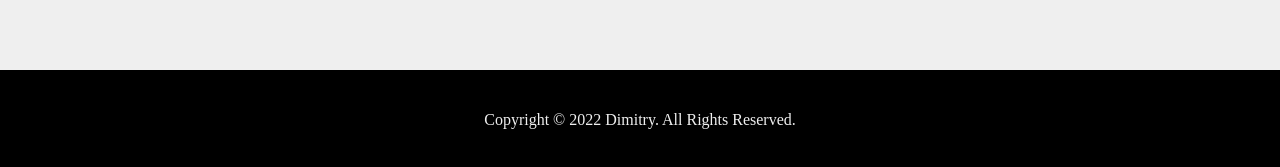
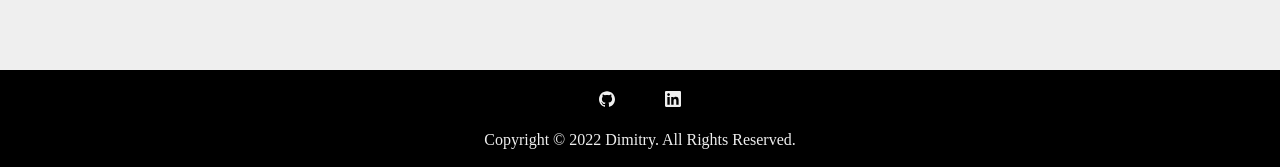
Before and after one commit to Dimitry-prog/portfolio, a React (Create React App) app: page / in a window 1280 px wide. Shown: the part 2115-2282 px from the top of the page. Built offline with nearby package versions, Linux system fonts and the light colour scheme; the HTML template or start-up script is replaced by a standard one.

Commit message:
feat: MySocialLinks.jsx

```diff
--- a/src/components/Footer/Footer.jsx
+++ b/src/components/Footer/Footer.jsx
@@ -1,9 +1,11 @@
 import React from "react";
 import styles from './Footer.module.scss';
+import MySocialLinks from "../MySocialLinks/MySocialLinks";
 
 const Footer = () => {
   return (
     <footer className={styles.footer}>
+      <MySocialLinks/>
       <p>Copyright &copy; 2022 Dimitry. All Rights Reserved.</p>
     </footer>
   );
--- a/src/components/Footer/Footer.module.scss
+++ b/src/components/Footer/Footer.module.scss
@@ -1,10 +1,13 @@
+@use 'src/styles/mixins.scss';
 @import 'src/styles/variables.scss';
 
 .footer{
-  display: flex;
+  @include mixins.flexColumn;
   justify-content: center;
-  align-items: center;
   min-height: 100px;
   background-color: $colorBlack;
   color: $colorSecondary-1;
+  p {
+    margin-top: 20px;
+  }
 }
--- a/src/components/Header/Header.jsx
+++ b/src/components/Header/Header.jsx
@@ -1,6 +1,7 @@
 import React from "react";
 import styles from './Header.module.scss';
 import {Link} from "react-router-dom";
+import MySocialLinks from "../MySocialLinks/MySocialLinks";
 
 const Header = () => {
   return (
@@ -10,6 +11,7 @@ const Header = () => {
             <h1>I'm Dimitry</h1>
             <p>Front-end developer</p>
             <Link to='/contact' className={styles.header__link}>Hire me</Link>
+            <MySocialLinks/>
           </div>
           <img src={require("../../images/person.png")} alt="header bg image" className={styles.header__img}/>
         </div>
--- a/src/components/Header/Header.module.scss
+++ b/src/components/Header/Header.module.scss
@@ -28,6 +28,9 @@
     p {
       padding-bottom: 20px;
     }
+    a {
+      margin-bottom: 20px;
+    }
   }
   &__link{
     padding: 10px;
--- /dev/null
+++ b/src/components/MySocialLinks/MySocialLinks.jsx
@@ -0,0 +1,28 @@
+import React from "react";
+import styles from './MySocialLinks.module.scss';
+import {initMySocialLinks} from "../../initData/initMySocialLinks";
+
+const MySocialLinks = () => {
+  return (
+    <div className={styles.social}>
+      <ul className={styles.social__list}>
+        {initMySocialLinks.map((item, index) => (
+          <li
+            key={index}
+            className={styles.social__item}
+          >
+            <a
+              href={item.link}
+              target='_blank'
+              className={styles.social__link}
+            >
+              {item.img}
+            </a>
+          </li>
+        ))}
+      </ul>
+    </div>
+  );
+};
+
+export default MySocialLinks;
--- /dev/null
+++ b/src/components/MySocialLinks/MySocialLinks.module.scss
@@ -0,0 +1,20 @@
+@import 'src/styles/variables.scss';
+
+.social{
+  &__list{
+    display: flex;
+    gap: 50px;
+  }
+  &__item{
+
+  }
+  &__link{
+    svg {
+      transition: $transition5;
+      &:hover {
+        color: $colorPrimary-3;
+        cursor: pointer;
+      }
+    }
+  }
+}
--- /dev/null
+++ b/src/initData/initMySocialLinks.js
@@ -0,0 +1,12 @@
+import {SiGithub, SiLinkedin} from 'react-icons/si';
+
+export const initMySocialLinks =[
+  {
+    img: <SiGithub/>,
+    link: 'https://github.com/Dimitry-prog',
+  },
+  {
+    img:  <SiLinkedin/>,
+    link: 'https://www.linkedin.com/in/dimitry-mytnikau-73463a248/',
+  }
+];
```
